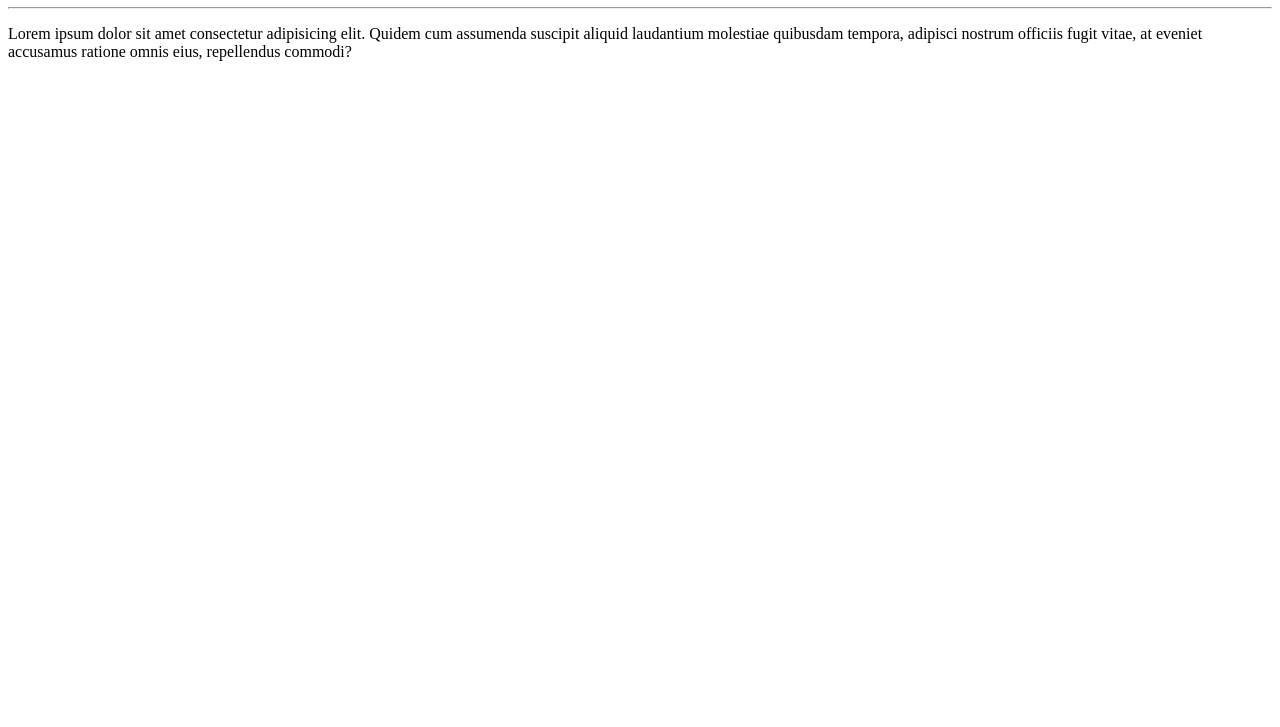
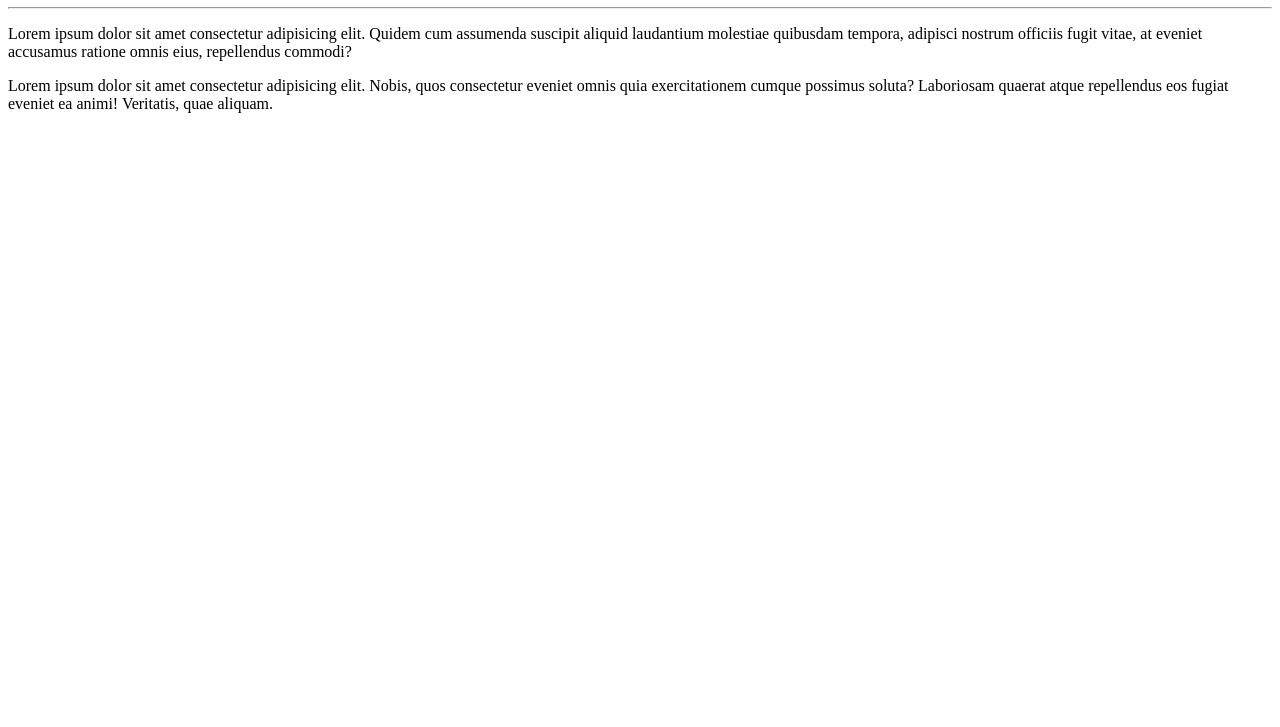
Before and after one commit to Camis16/Ola-Mundo, a plain HTML site: page site-exemplo/index.html in a window 1280 px wide. Shown: the part 73-800 px from the top of the page. Drawn offline with Linux system fonts and the light colour scheme.

Commit message:
Adicionei um parágrafo

```diff
--- a/site-exemplo/index.html
+++ b/site-exemplo/index.html
@@ -10,5 +10,6 @@
     <h1>Olá, Mundo!</h1>
     <hr>
     <p>Lorem ipsum dolor sit amet consectetur adipisicing elit. Quidem cum assumenda suscipit aliquid laudantium molestiae quibusdam tempora, adipisci nostrum officiis fugit vitae, at eveniet accusamus ratione omnis eius, repellendus commodi?</p>
+    <p>Lorem ipsum dolor sit amet consectetur adipisicing elit. Nobis, quos consectetur eveniet omnis quia exercitationem cumque possimus soluta? Laboriosam quaerat atque repellendus eos fugiat eveniet ea animi! Veritatis, quae aliquam.</p>
 </body>
 </html>
```
